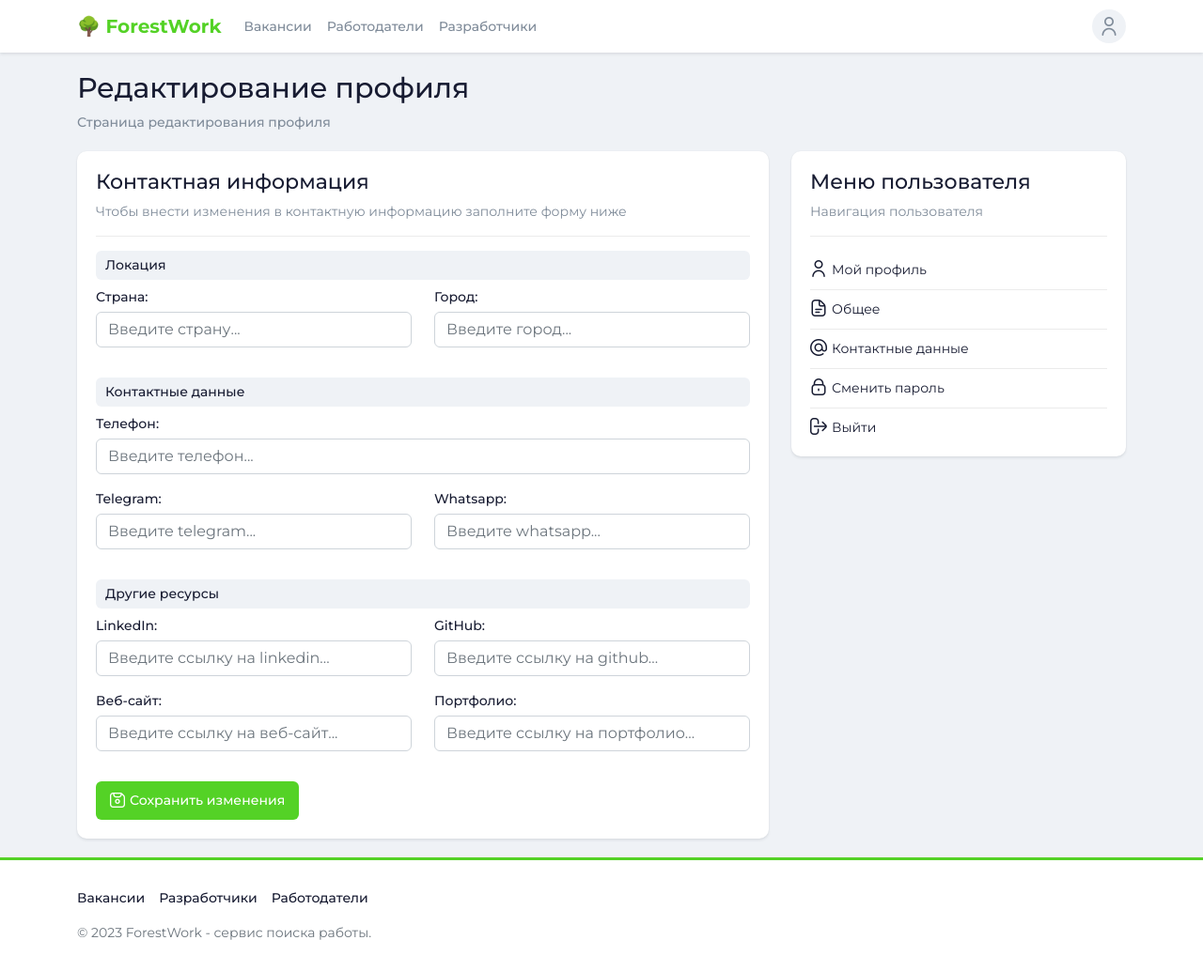
After one commit to ElveeBolt/forestwork, a Django app: page /users/profile/contacts in a window 1280 px wide. The commit adds this page. Shown: the whole page at 94% size. Run offline with Django 4.2, Linux system fonts and the light colour scheme; the visitor is signed in with stand-in values (Sample User, id 1); some libraries are stand-ins or nearby versions.

Commit message:
Added pages of edit profile contacts, about, password

```diff
--- a/forestwork/static/css/main.css
+++ b/forestwork/static/css/main.css
@@ -22,6 +22,14 @@ a{
 
 a:hover{
     text-decoration: underline;
+}
+
+legend {
+    background: var(--main-bg);
+    font-size: 14px;
+    font-weight: 500;
+    padding: 5px 10px;
+    border-radius: 6px;
 }
 
 .form-label {
@@ -237,6 +245,7 @@ width: 50px;
     position: absolute;
     top: 0;
     left: 0;
+    text-transform: uppercase;
 }
 
 .user-profile .name {
@@ -344,6 +353,28 @@ section{
     top: 20px;
 }
 
+.list-menu li {
+    padding: 10px 0;
+    border: none;
+    border-bottom: 1px solid var(--color-border);
+}
+
+.list-menu li:last-child{
+    padding-bottom:0;
+    border:none;
+}
+
+.list-menu a {
+    color: var(--color-main);
+}
+
+.list-menu a i{
+    font-size: 18px;
+    float: left;
+    margin-right: 5px;
+    line-height: 1;
+}
+
 footer{
     padding: 30px 0;
     background: #fff;
--- a/forestwork/templates/navbar.html
+++ b/forestwork/templates/navbar.html
@@ -28,7 +28,6 @@
                             <span class="emails text-muted">{{ user.email }}</span>
                         </li>
                         <li><a class="dropdown-item" href="{% url 'profile' %}"><i class="fi fi-rr-user"></i>Мой профиль</a></li>
-                        <li><a class="dropdown-item" href="{% url 'profile_edit' %}"><i class="fi fi-rr-settings"></i>Настройки</a></li>
                         <li><a class="dropdown-item" href="{% url 'logout' %}"><i class="fi fi-rr-sign-out-alt"></i>Выход</a></li>
                         {% else %}
                         <li><a class="dropdown-item" href="{% url 'login' %}"><i class="fi fi-rr-sign-in-alt"></i>Авторизация</a></li>
--- /dev/null
+++ b/forestwork/templates/profile/contacts.html
@@ -0,0 +1,94 @@
+{% extends 'base.html' %}
+
+{% block content %}
+<div class="container">
+    <div class="header">
+        <h1>{{ title }}</h1>
+        <div class="subtitle">{{ subtitle }}</div>
+    </div>
+    <div class="row">
+        <div class="col-8">
+            <div class="card">
+                <div class="card-heading">
+                    <h2>Контактная информация</h2>
+                    <div class="subtitle">Чтобы внести изменения в контактную информацию заполните форму ниже</div>
+                </div>
+                <form method="POST">
+                    {% csrf_token %}
+                    <fieldset class="mb-3">
+                        <legend>Локация</legend>
+                        <div class="row">
+                            <div class="col-6">
+                                <div class="mb-3">
+                                    <label for="{{ form.country.auto_id }}" class="form-label">{{ form.country.label }}</label>
+                                    {{ form.country }}
+                                </div>
+                            </div>
+                            <div class="col-6">
+                                <div class="mb-3">
+                                    <label for="{{ form.city.auto_id }}" class="form-label">{{ form.city.label }}</label>
+                                    {{ form.city }}
+                                </div>
+                            </div>
+                        </div>
+                    </fieldset>
+                    <fieldset class="mb-3">
+                        <legend>Контактные данные</legend>
+                        <div class="mb-3">
+                            <label for="{{ form.phone.auto_id }}" class="form-label">{{ form.phone.label }}</label>
+                            {{ form.phone }}
+                        </div>
+                        <div class="row">
+                            <div class="col-6">
+                                <div class="mb-3">
+                                    <label for="{{ form.telegram.auto_id }}" class="form-label">{{ form.telegram.label }}</label>
+                                    {{ form.telegram }}
+                                </div>
+                            </div>
+                            <div class="col-6">
+                                <div class="mb-3">
+                                    <label for="{{ form.whatsapp.auto_id }}" class="form-label">{{ form.whatsapp.label }}</label>
+                                    {{ form.whatsapp }}
+                                </div>
+                            </div>
+                        </div>
+                    </fieldset>
+                    <fieldset class="mb-3">
+                        <legend>Другие ресурсы</legend>
+                        <div class="row">
+                            <div class="col-6">
+                                <div class="mb-3">
+                                    <label for="{{ form.linkedin.auto_id }}" class="form-label">{{ form.linkedin.label }}</label>
+                                    {{ form.linkedin }}
+                                </div>
+                            </div>
+                            <div class="col-6">
+                                <div class="mb-3">
+                                    <label for="{{ form.github.auto_id }}" class="form-label">{{ form.github.label }}</label>
+                                    {{ form.github }}
+                                </div>
+                            </div>
+                            <div class="col-6">
+                                <div class="mb-3">
+                                    <label for="{{ form.website.auto_id }}" class="form-label">{{ form.website.label }}</label>
+                                    {{ form.website }}
+                                </div>
+                            </div>
+                            <div class="col-6">
+                                <div class="mb-3">
+                                    <label for="{{ form.portfolio.auto_id }}" class="form-label">{{ form.portfolio.label }}</label>
+                                    {{ form.portfolio }}
+                                </div>
+                            </div>
+                        </div>
+                    </fieldset>
+                    <button type="submit" class="btn btn-primary btn-with-icon"><i class="fi fi-rr-disk"></i>Сохранить изменения</button>
+                </form>
+            </div>
+        </div>
+        <div class="col-4">
+            {% include 'profile/menu.html' %}
+        </div>
+    </div>
+</div>
+{% endblock content %}
--- /dev/null
+++ b/forestwork/templates/profile/menu.html
@@ -0,0 +1,13 @@
+<div class="card">
+    <div class="card-heading">
+        <h2>Меню пользователя</h2>
+        <div class="subtitle">Навигация пользователя</div>
+    </div>
+    <ul class="list-group list-menu">
+        <li class="list-group-item"><a href="{% url 'profile' %}"><i class="fi fi-rr-user"></i>Мой профиль</a></li>
+        <li class="list-group-item"><a href="{% url 'profile_main' %}"><i class="fi fi-rr-document"></i>Общее</a></li>
+        <li class="list-group-item"><a href="{% url 'profile_contacts' %}"><i class="fi fi-rr-at"></i>Контактные данные</a></li>
+        <li class="list-group-item"><a href="{% url 'profile_password' %}"><i class="fi fi-rr-lock"></i>Сменить пароль</a></li>
+        <li class="list-group-item"><a href="{% url 'logout' %}"><i class="fi fi-rr-sign-out-alt"></i>Выйти</a></li>
+    </ul>
+</div>
--- a/forestwork/users/forms.py
+++ b/forestwork/users/forms.py
@@ -1,5 +1,5 @@
 from django import forms
-from django.contrib.auth.forms import UserCreationForm
+from django.contrib.auth.forms import UserCreationForm, PasswordChangeForm
 from .models import User
 from django.contrib.auth import get_user_model
 
@@ -98,3 +98,160 @@ class RegisterForm(UserCreationForm):
             raise forms.ValidationError("Этот email уже используется")
 
         return email
+
+
+class UserContactForm(forms.ModelForm):
+    country = forms.CharField(
+        label='Страна:',
+        required=False,
+        widget=forms.TextInput(
+            attrs={
+                'class': 'form-control',
+                'placeholder': 'Введите страну...'
+            }
+        )
+    )
+    city = forms.CharField(
+        label='Город:',
+        required=False,
+        widget=forms.TextInput(
+            attrs={
+                'class': 'form-control',
+                'placeholder': 'Введите город...'
+            }
+        )
+    )
+    phone = forms.CharField(
+        label='Телефон:',
+        required=False,
+        widget=forms.TextInput(
+            attrs={
+                'class': 'form-control',
+                'placeholder': 'Введите телефон...'
+            }
+        )
+    )
+    telegram = forms.CharField(
+        label='Telegram:',
+        required=False,
+        widget=forms.TextInput(
+            attrs={
+                'class': 'form-control',
+                'placeholder': 'Введите telegram...'
+            }
+        )
+    )
+    whatsapp = forms.CharField(
+        label='Whatsapp:',
+        required=False,
+        widget=forms.TextInput(
+            attrs={
+                'class': 'form-control',
+                'placeholder': 'Введите whatsapp...'
+            }
+        )
+    )
+    linkedin = forms.CharField(
+        label='LinkedIn:',
+        required=False,
+        widget=forms.TextInput(
+            attrs={
+                'class': 'form-control',
+                'placeholder': 'Введите ссылку на linkedin...'
+            }
+        )
+    )
+    github = forms.CharField(
+        label='GitHub:',
+        required=False,
+        widget=forms.TextInput(
+            attrs={
+                'class': 'form-control',
+                'placeholder': 'Введите ссылку на github...'
+            }
+        )
+    )
+    website = forms.CharField(
+        label='Веб-сайт:',
+        required=False,
+        widget=forms.TextInput(
+            attrs={
+                'class': 'form-control',
+                'placeholder': 'Введите ссылку на веб-сайт...'
+            }
+        )
+    )
+    portfolio = forms.CharField(
+        label='Портфолио:',
+        required=False,
+        widget=forms.TextInput(
+            attrs={
+                'class': 'form-control',
+                'placeholder': 'Введите ссылку на портфолио...'
+            }
+        )
+    )
+
+    class Meta:
+        model = get_user_model()
+        fields = ['country', 'city', 'phone', 'telegram', 'whatsapp', 'linkedin', 'github', 'website', 'portfolio']
+
+
+class UserAboutForm(forms.ModelForm):
+    name = forms.CharField(
+        label='Имя:',
+        required=True,
+        widget=forms.TextInput(
+            attrs={
+                'class': 'form-control',
+                'placeholder': 'Введите имя...'
+            }
+        )
+    )
+    about = forms.CharField(
+        label='О себе:',
+        required=False,
+        widget=forms.Textarea(
+            attrs={
+                'class': 'form-control',
+                'placeholder': 'Введите информацию о себе...'
+            }
+        )
+    )
+
+    class Meta:
+        model = get_user_model()
+        fields = ['name', 'about']
+
+
+class UserPasswordForm(PasswordChangeForm):
+    old_password = forms.CharField(
+        label='Текущий пароль:',
+        required=True,
+        widget=forms.PasswordInput(
+            attrs={
+                'class': 'form-control',
+                'placeholder': 'Введите текущий пароль...'
+            }
+        )
+    )
+    new_password1 = forms.CharField(
+        label='Новый пароль:',
+        required=True,
+        widget=forms.PasswordInput(
+            attrs={
+                'class': 'form-control',
+                'placeholder': 'Введите новый пароль...'
+            }
+        )
+    )
+    new_password2 = forms.CharField(
+        label='Повторите пароль:',
+        required=True,
+        widget=forms.PasswordInput(
+            attrs={
+                'class': 'form-control',
+                'placeholder': 'Повторите пароль...'
+            }
+        )
+    )
--- a/forestwork/users/urls.py
+++ b/forestwork/users/urls.py
@@ -8,7 +8,9 @@ urlpatterns = [
     path('developers/', views.developers, name='developers'),
     path('developers/<int:user_id>', views.developer, name='developer'),
     path('profile', views.profile, name='profile'),
-    path('profile/edit', views.profile_edit, name='profile_edit'),
+    path('profile/main', views.profile_main, name='profile_main'),
+    path('profile/contacts', views.profile_contacts, name='profile_contacts'),
+    path('profile/password', views.profile_password, name='profile_password'),
     path('login', views.login, name='login'),
     path('register', views.register, name='register'),
     path('logout', views.logout_view, name='logout')
--- a/forestwork/users/views.py
+++ b/forestwork/users/views.py
@@ -1,7 +1,7 @@
 from django.shortcuts import render, redirect
-from django.contrib.auth import logout
+from django.contrib.auth import logout, update_session_auth_hash
 from django.contrib.auth.models import auth
-from .forms import LoginForm, RegisterForm
+from .forms import LoginForm, RegisterForm, UserContactForm, UserAboutForm, UserPasswordForm
 
 
 # Create your views here.
@@ -65,14 +65,83 @@ def profile(request):
     return render(request, 'profile/index.html', context=context)
 
 
-def profile_edit(request):
-    # TODO: add functionality edit profile page.
-
+def profile_main(request):
     context = {
         'title': 'Редактирование профиля',
-        'subtitle': 'Страница редактирования профиля'
+        'subtitle': 'Страница редактирования профиля',
+        'form': UserAboutForm(initial={
+            'name': request.user.name,
+            'about': request.user.about
+        })
     }
-    return render(request, 'profile/edit.html', context=context)
+
+    if request.method == 'POST':
+        form = UserAboutForm(request.POST)
+        user = request.user
+        if form.is_valid():
+            about = form.save(commit=False)
+            user.about = about.about
+            user.name = about.name
+            user.save()
+            return redirect('/users/profile')
+
+    return render(request, 'profile/main.html', context=context)
+
+
+def profile_contacts(request):
+    context = {
+        'title': 'Редактирование профиля',
+        'subtitle': 'Страница редактирования профиля',
+        'form': UserContactForm(initial={
+            'country': request.user.country,
+            'city': request.user.city,
+            'phone': request.user.phone,
+            'telegram': request.user.telegram,
+            'whatsapp': request.user.whatsapp,
+            'linkedin': request.user.linkedin,
+            'github': request.user.github,
+            'website': request.user.website,
+            'portfolio': request.user.portfolio,
+        })
+    }
+
+    if request.method == 'POST':
+        form = UserContactForm(request.POST)
+        user = request.user
+        if form.is_valid():
+            contacts = form.save(commit=False)
+            user.country = contacts.country
+            user.city = contacts.city
+            user.phone = contacts.phone
+            user.telegram = contacts.telegram
+            user.whatsapp = contacts.whatsapp
+            user.linkedin = contacts.linkedin
+            user.github = contacts.github
+            user.website = contacts.website
+            user.portfolio = contacts.portfolio
+            user.save()
+            return redirect('/users/profile')
+
+    return render(request, 'profile/contacts.html', context=context)
+
+
+def profile_password(request):
+    context = {
+        'title': 'Редактирование профиля',
+        'subtitle': 'Страница редактирования профиля',
+        'form': UserPasswordForm(request.user)
+    }
+
+    if request.method == 'POST':
+        form = UserPasswordForm(request.user, request.POST)
+        if form.is_valid():
+            form.save()
+            update_session_auth_hash(request, form.user)
+            return redirect('/users/profile')
+
+        context['form'] = form
+
+    return render(request, 'profile/password.html', context=context)
 
 
 def login(request):
```
Also changed, not shown: forestwork/templates/profile/edit.html (deleted, +0 -10 lines), forestwork/templates/profile/index.html (+11 -2 lines), forestwork/templates/profile/main.html (added, +45 -0 lines), forestwork/templates/profile/password.html (added, +58 -0 lines).
